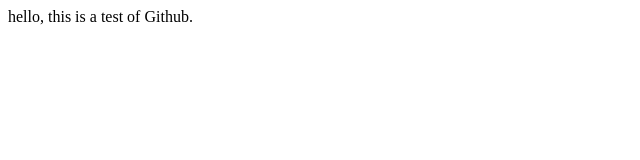
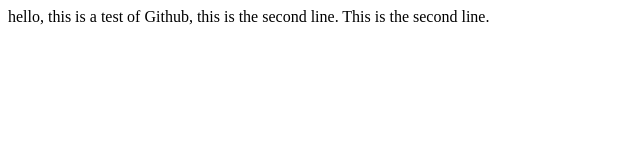
Before and after one commit to xuzhengjerry/youtube.demo, a plain HTML site: page WebContent/index.html in a window 1280 px wide. Shown: the whole page, without its empty margins (0-640 px from the left). Drawn offline with Linux system fonts and the light colour scheme.

Commit message:
more changes to index

```diff
--- a/WebContent/index.html
+++ b/WebContent/index.html
@@ -5,6 +5,7 @@
 <title>Insert title here</title>
 </head>
 <body>
-	hello, this is a test of Github.
+	hello, this is a test of Github, this is the second line.
+	This is the second line.
 </body>
 </html>
```
